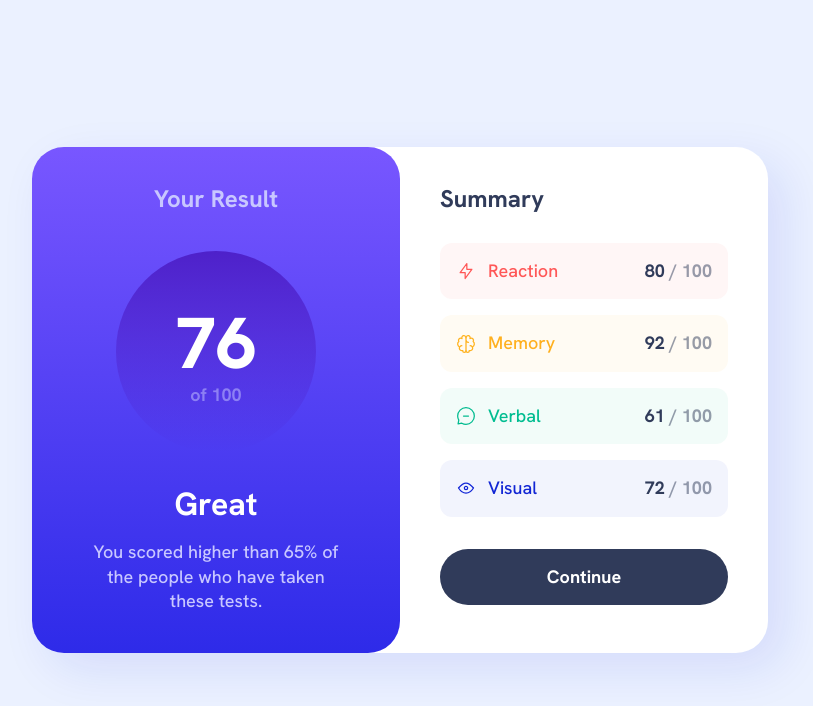
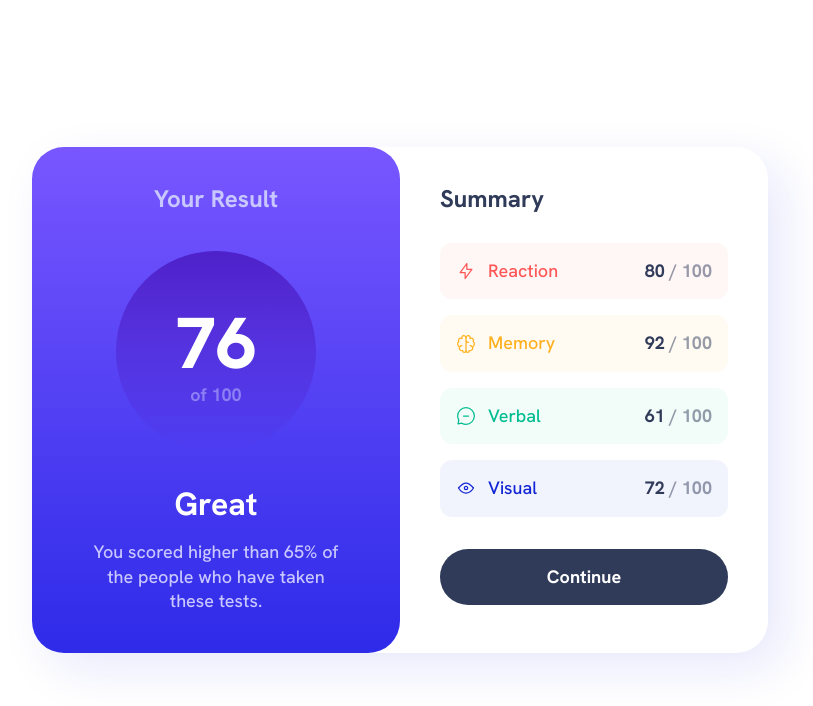
Before and after one commit to robmeijer/fem-results-summary-component, a plain HTML site: page index.html in a window 1280 px wide. Shown: the whole page, without its empty margins (240-1053 px from the left). Drawn offline with Linux system fonts and the light colour scheme.

Commit message:
Remove background colour

```diff
--- a/style.css
+++ b/style.css
@@ -21,7 +21,6 @@
 
 /** Base Styles **/
 body {
-    background-color: var(--clr-neutral-200);
     font-family: var(--ff-body);
     font-size: clamp(1rem, 3.5vw, var(--fs-body));
 }
```
